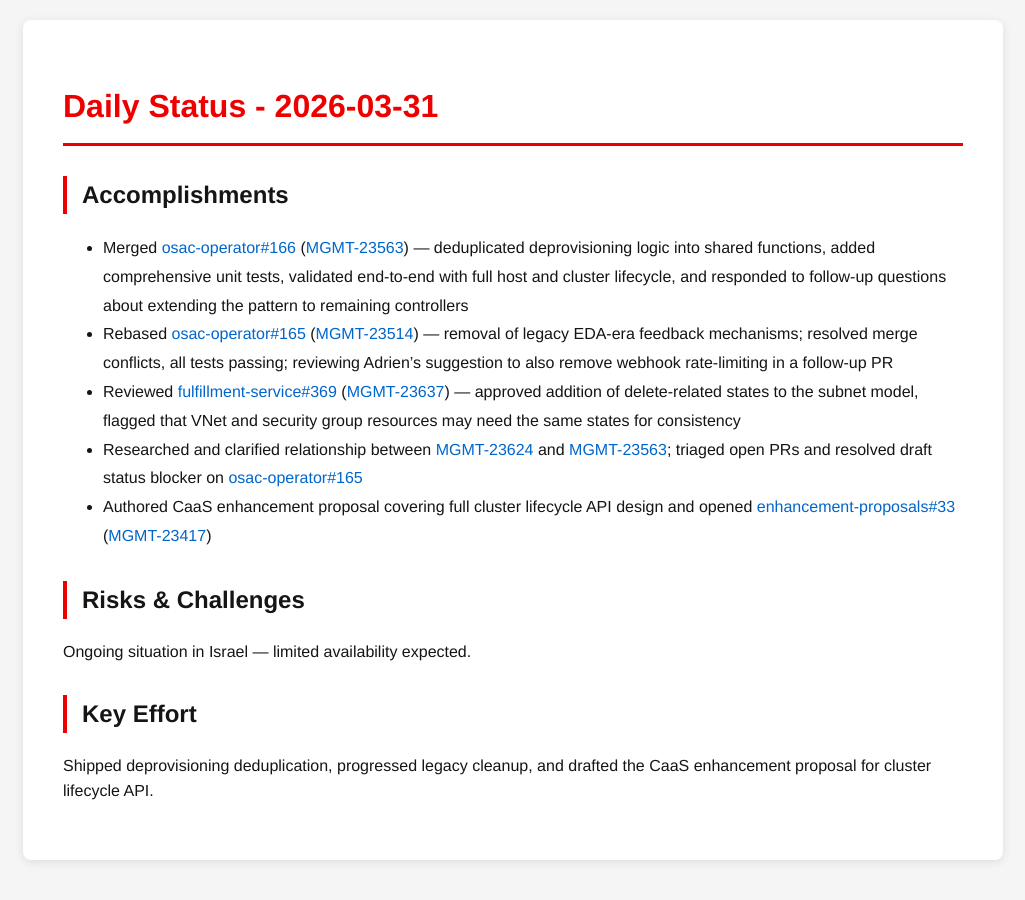
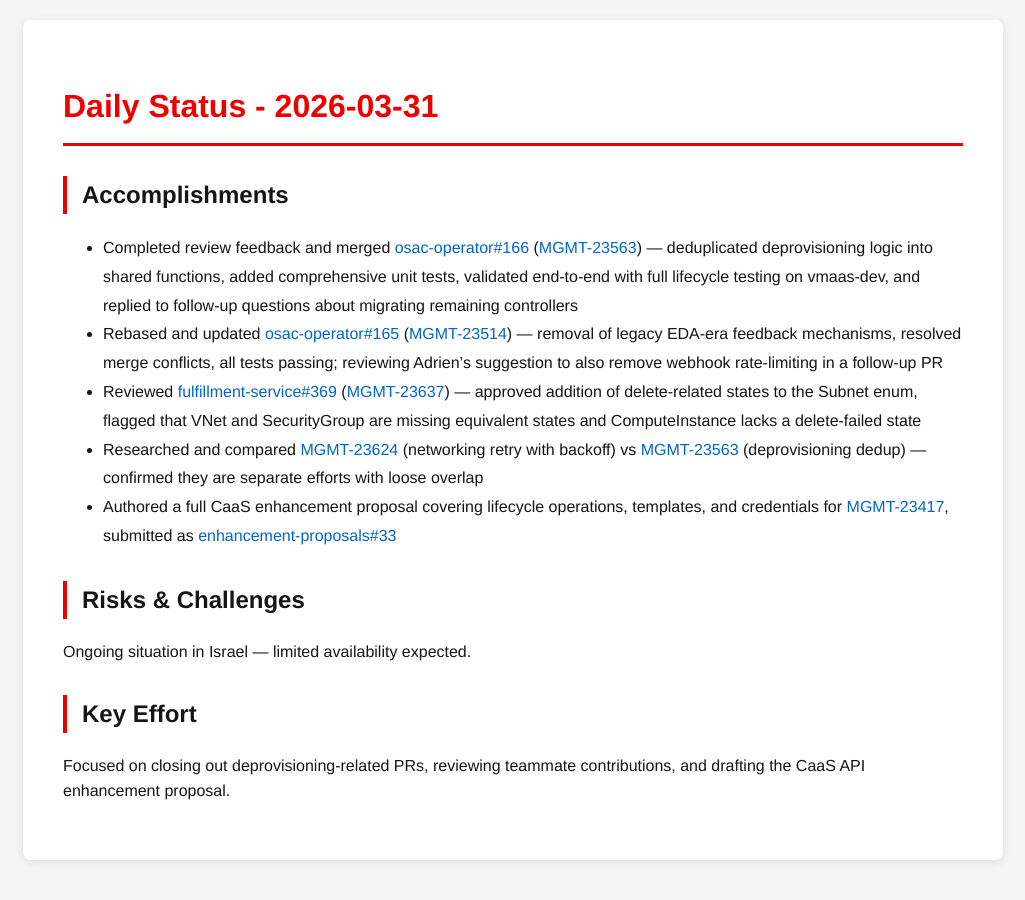
Before and after one commit to tzvatot/daily-status, a Jekyll site: the page built from 2026-03-31.md, in a window 1280 px wide. Shown: the whole page, without its empty margins (127-1152 px from the left). Built offline with Jekyll 4.4.1, drawn with Linux system fonts in a browser that asks for light colours.

Commit message:
Daily status update - 2026-03-31

```diff
--- a/2026-03-31.md
+++ b/2026-03-31.md
@@ -7,14 +7,14 @@ date: 2026-03-31
 # Daily Status - 2026-03-31
 
 ## Accomplishments
-- Merged [osac-operator#166](https://github.com/osac-project/osac-operator/pull/166) ([MGMT-23563](https://issues.redhat.com/browse/MGMT-23563)) — deduplicated deprovisioning logic into shared functions, added comprehensive unit tests, validated end-to-end with full host and cluster lifecycle, and responded to follow-up questions about extending the pattern to remaining controllers
-- Rebased [osac-operator#165](https://github.com/osac-project/osac-operator/pull/165) ([MGMT-23514](https://issues.redhat.com/browse/MGMT-23514)) — removal of legacy EDA-era feedback mechanisms; resolved merge conflicts, all tests passing; reviewing Adrien's suggestion to also remove webhook rate-limiting in a follow-up PR
-- Reviewed [fulfillment-service#369](https://github.com/osac-project/fulfillment-service/pull/369) ([MGMT-23637](https://issues.redhat.com/browse/MGMT-23637)) — approved addition of delete-related states to the subnet model, flagged that VNet and security group resources may need the same states for consistency
-- Researched and clarified relationship between [MGMT-23624](https://issues.redhat.com/browse/MGMT-23624) and [MGMT-23563](https://issues.redhat.com/browse/MGMT-23563); triaged open PRs and resolved draft status blocker on [osac-operator#165](https://github.com/osac-project/osac-operator/pull/165)
-- Authored CaaS enhancement proposal covering full cluster lifecycle API design and opened [enhancement-proposals#33](https://github.com/osac-project/enhancement-proposals/pull/33) ([MGMT-23417](https://issues.redhat.com/browse/MGMT-23417))
+- Completed review feedback and merged [osac-operator#166](https://github.com/osac-project/osac-operator/pull/166) ([MGMT-23563](https://issues.redhat.com/browse/MGMT-23563)) — deduplicated deprovisioning logic into shared functions, added comprehensive unit tests, validated end-to-end with full lifecycle testing on vmaas-dev, and replied to follow-up questions about migrating remaining controllers
+- Rebased and updated [osac-operator#165](https://github.com/osac-project/osac-operator/pull/165) ([MGMT-23514](https://issues.redhat.com/browse/MGMT-23514)) — removal of legacy EDA-era feedback mechanisms, resolved merge conflicts, all tests passing; reviewing Adrien's suggestion to also remove webhook rate-limiting in a follow-up PR
+- Reviewed [fulfillment-service#369](https://github.com/osac-project/fulfillment-service/pull/369) ([MGMT-23637](https://issues.redhat.com/browse/MGMT-23637)) — approved addition of delete-related states to the Subnet enum, flagged that VNet and SecurityGroup are missing equivalent states and ComputeInstance lacks a delete-failed state
+- Researched and compared [MGMT-23624](https://issues.redhat.com/browse/MGMT-23624) (networking retry with backoff) vs [MGMT-23563](https://issues.redhat.com/browse/MGMT-23563) (deprovisioning dedup) — confirmed they are separate efforts with loose overlap
+- Authored a full CaaS enhancement proposal covering lifecycle operations, templates, and credentials for [MGMT-23417](https://issues.redhat.com/browse/MGMT-23417), submitted as [enhancement-proposals#33](https://github.com/osac-project/enhancement-proposals/pull/33)
 
 ## Risks & Challenges
 Ongoing situation in Israel — limited availability expected.
 
 ## Key Effort
-Shipped deprovisioning deduplication, progressed legacy cleanup, and drafted the CaaS enhancement proposal for cluster lifecycle API.
+Focused on closing out deprovisioning-related PRs, reviewing teammate contributions, and drafting the CaaS API enhancement proposal.
```
